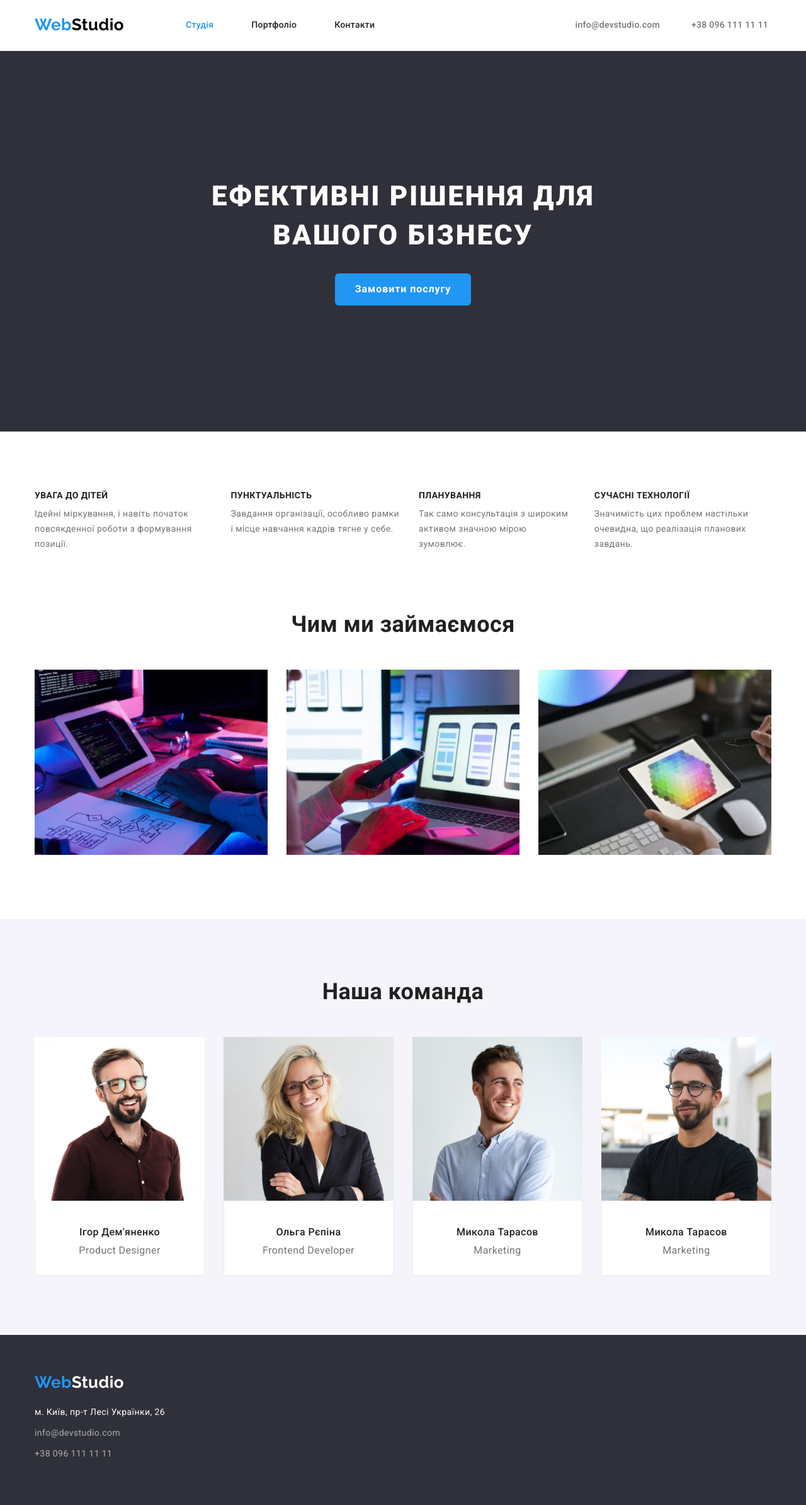
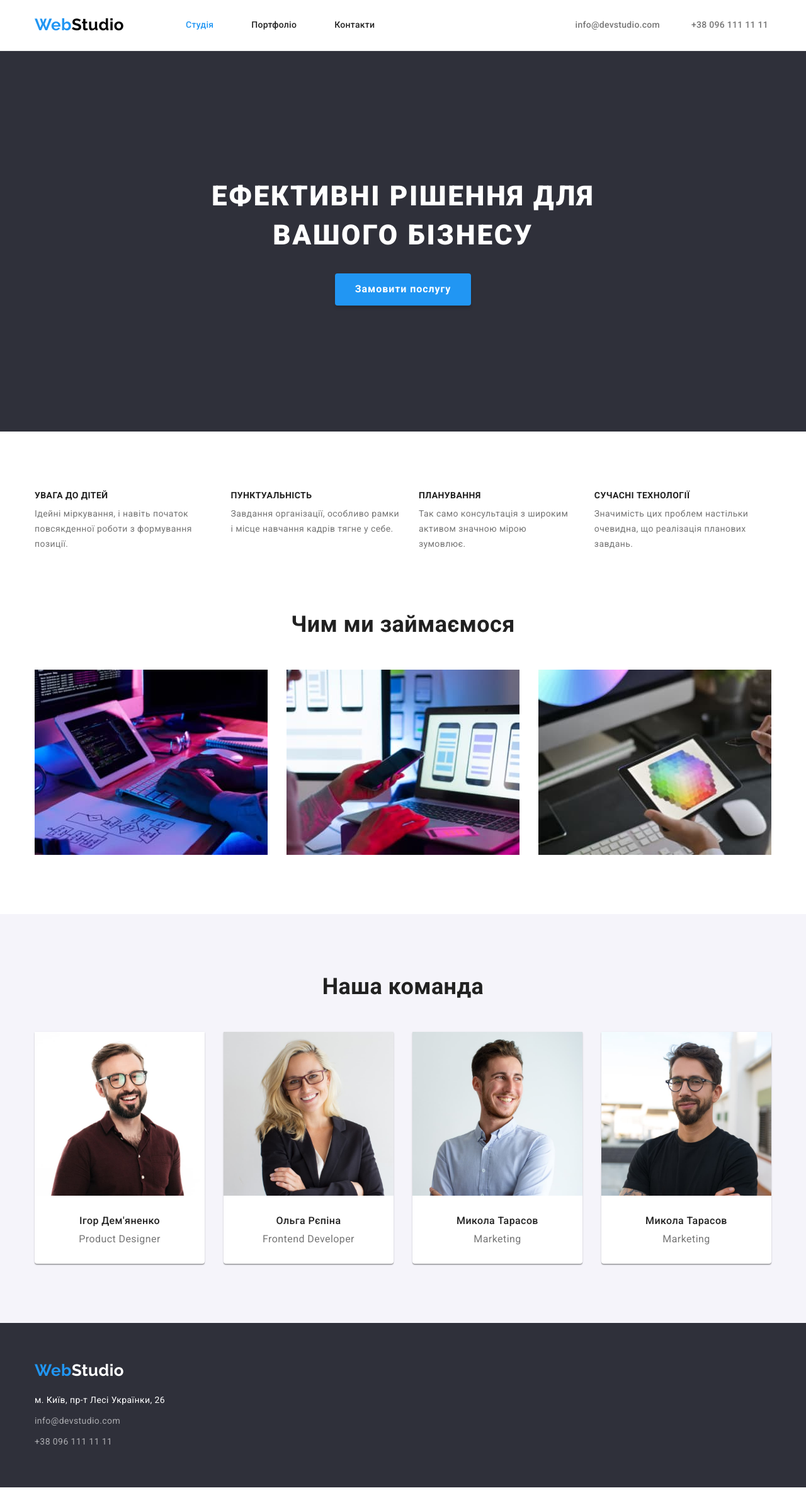
Before and after one commit to VladimirKovalenko1986/goit-markup-hw-03, a plain HTML site: page index.html in a window 1280 px wide. Shown: the whole page at 63% size. After the commit the page ends 2361 px from the top, so only its background shows below. Drawn offline with nearby package versions, Linux system fonts and the light colour scheme.

Commit message:
fix erorr

```diff
--- a/css/styles.css
+++ b/css/styles.css
@@ -73,7 +73,7 @@ ul {
 
 .btn {
   cursor: pointer;
-  border-radius: 6px;
+  border-radius: 4px;
   border: none;
 
   font-family: inherit;
@@ -194,11 +194,17 @@ ul {
 
   color: var(--color-hero-title);
   background-color: var(--color-text-logonav);
+  box-shadow: 0px 4px 4px rgba(0, 0, 0, 0.15);
 
   font-weight: 700;
   font-size: 16px;
   line-height: 1.9;
   letter-spacing: 0.06em;
+}
+
+.hero-btn:hover,
+.hero-btn:focus {
+  box-shadow: 0px 4px 4px rgba(0, 0, 0, 0.15);
 }
 
 /* Function */
@@ -262,6 +268,12 @@ ul {
   margin-left: 30px;
 }
 
+.ocupatin-img {
+  display: block;
+  height: auto;
+  max-width: 100%;
+}
+
 .team {
   padding-top: 94px;
   padding-bottom: 94px;
@@ -275,6 +287,11 @@ ul {
 
 .team-item {
   width: calc((100% - 90px) / 4);
+  border-radius: 0px 0px 4px 4px;
+  background-color: var(--color-hero-title);
+
+  box-shadow: 0px 1px 3px rgba(0, 0, 0, 0.12), 0px 1px 1px rgba(0, 0, 0, 0.14),
+    0px 2px 1px rgba(0, 0, 0, 0.2);
 }
 
 .team-item:not(:first-child) {
@@ -282,15 +299,9 @@ ul {
 }
 
 .conteiner-team {
-  max-width: 270px;
   padding-top: 30px;
   padding-bottom: 30px;
   text-align: center;
-  border: 1px solid var(--color-border-header);
-  border-top: none;
-  border-radius: 0px 0px 4px 4px;
-
-  background-color: var(--color-hero-title);
 }
 
 .team-item-img {
@@ -298,7 +309,7 @@ ul {
 }
 
 .team-item-tetle {
-  margin: 10px;
+  margin-bottom: 10px;
 
   color: var(--color-secondery-text);
 
@@ -352,6 +363,8 @@ ul {
 .function-btn:focus {
   color: var(--color-hero-title);
   background-color: var(--color-text-logonav);
+  box-shadow: 0px 3px 1px rgba(0, 0, 0, 0.1), 0px 1px 2px rgba(0, 0, 0, 0.08),
+    0px 2px 2px rgba(0, 0, 0, 0.12);
 }
 
 .pictures-list {
@@ -361,6 +374,8 @@ ul {
 
 .pictures-item {
   width: calc((100% - 60px) / 3);
+  border: 1px solid var(--color-hero-title);
+  border-top: none;
 }
 
 .pictures-item:not(:nth-child(3n + 3)) {
@@ -424,21 +439,21 @@ ul {
 }
 
 .footer-address {
-  max-width: 231px;
+  font-style: normal;
+}
 
-  font-style: normal;
+.footer-item:not(:last-child) {
+  margin-bottom: 9px;
 }
 
 .footer-link {
   display: block;
-  margin-bottom: 9px;
 
   color: var(--color-hero-title);
 }
 
 .footer-contact {
   display: block;
-  margin-bottom: 9px;
 
   color: var(--color-footer-text);
 }
```
